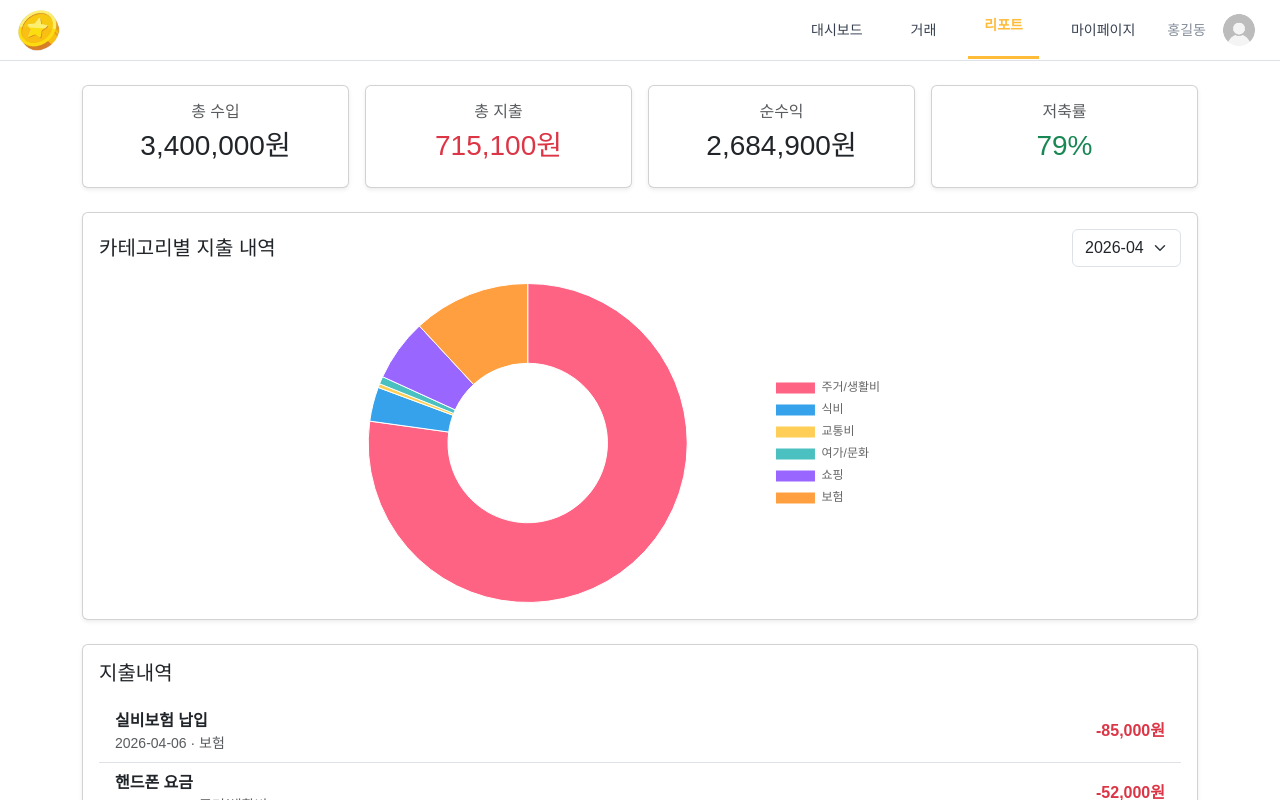
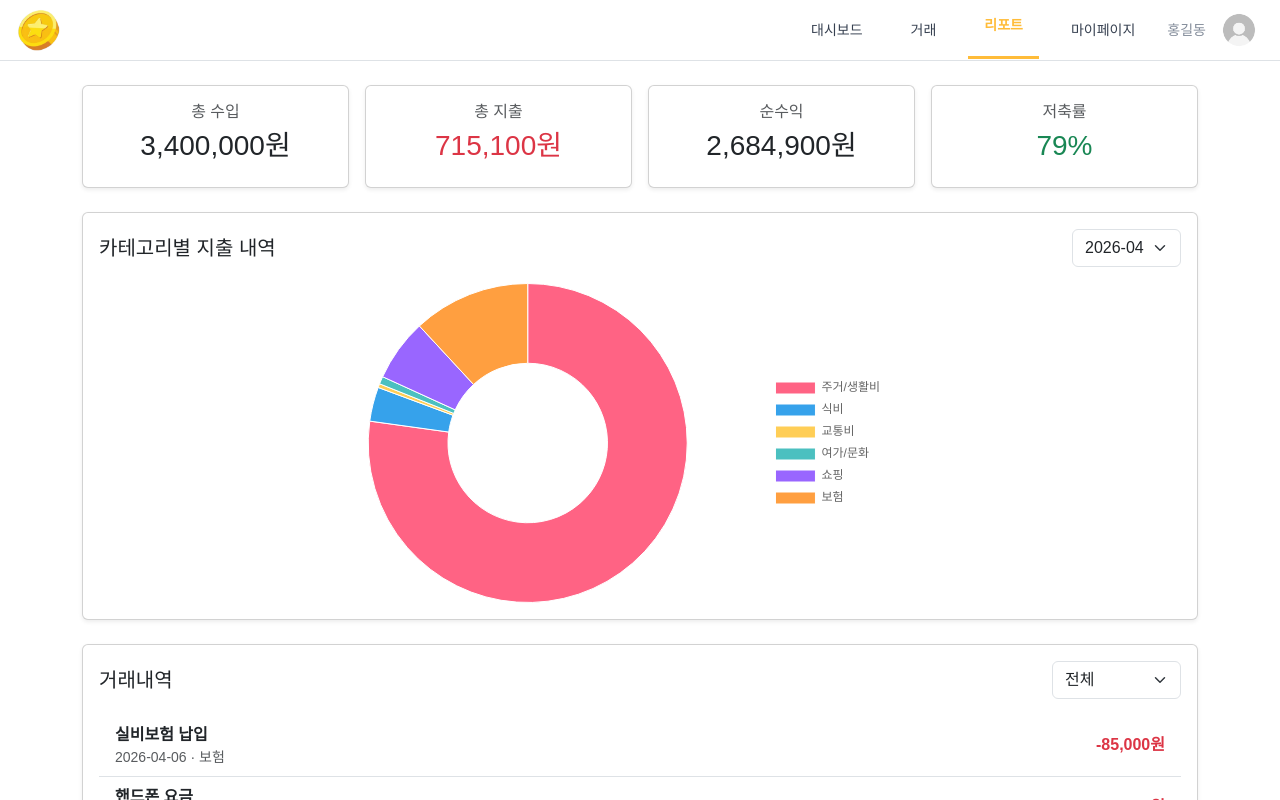
Before and after one commit to kb-skeleton-team2/wallet-guardian, a Vue app: page /report in a window 1280 px wide. Shown: the top 800 px of the page. Built offline with nearby package versions, Linux system fonts and the light colour scheme; data requests are answered from the project's data file.

Commit message:
feat: 하단 카테고리별 지출 내역 드롭박스 추가

```diff
--- a/src/pages/ReportPage.vue
+++ b/src/pages/ReportPage.vue
@@ -67,18 +67,18 @@
     <div class="card shadow-sm">
       <div class="card-body">
         <div class="d-flex justify-content-between align-items-center mb-3">
-          <h5 class="mb-0">
-            {{
-              selectedCategory ? `${selectedCategory} 지출 내역` : '지출내역'
-            }}
-          </h5>
-          <button
-            v-if="selectedCategory"
-            class="btn btn-outline-secondary btn-sm"
-            @click="selectedCategory = null"
-          >
-            전체 보기
-          </button>
+          <h5 class="mb-0">거래내역</h5>
+
+          <select class="form-select w-auto" v-model="selectedCategory">
+            <option value="">전체</option>
+            <option
+              v-for="category in availableCategories"
+              :key="category"
+              :value="category"
+            >
+              {{ category }}
+            </option>
+          </select>
         </div>
 
         <ul class="list-group list-group-flush">
@@ -116,7 +116,7 @@ import axios from 'axios';
 import ReportCategoryChart from '@/components/report/ReportCategoryChart.vue';
 
 const transactions = ref([]);
-const selectedCategory = ref(null);
+const selectedCategory = ref('');
 const selectedMonth = ref('');
 
 const fetchTransactions = async () => {
@@ -193,6 +193,14 @@ const expenseByCategory = computed(() => {
   }));
 });
 
+const availableCategories = computed(() => {
+  const categories = filteredTransactions.value
+    .filter((item) => item.type === 'expense')
+    .map((item) => item.category);
+
+  return [...new Set(categories)];
+});
+
 //하단 카테고리별 거래내역
 const displayedTransactions = computed(() => {
   let result = filteredTransactions.value.filter(
@@ -208,10 +216,6 @@ const displayedTransactions = computed(() => {
 
 //차트 조각 클릭 이벤트
 const handleSelectCategory = (category) => {
-  if (selectedCategory.value === category) {
-    selectedCategory.value = null;
-    return;
-  }
   selectedCategory.value = category;
 };
 
```
